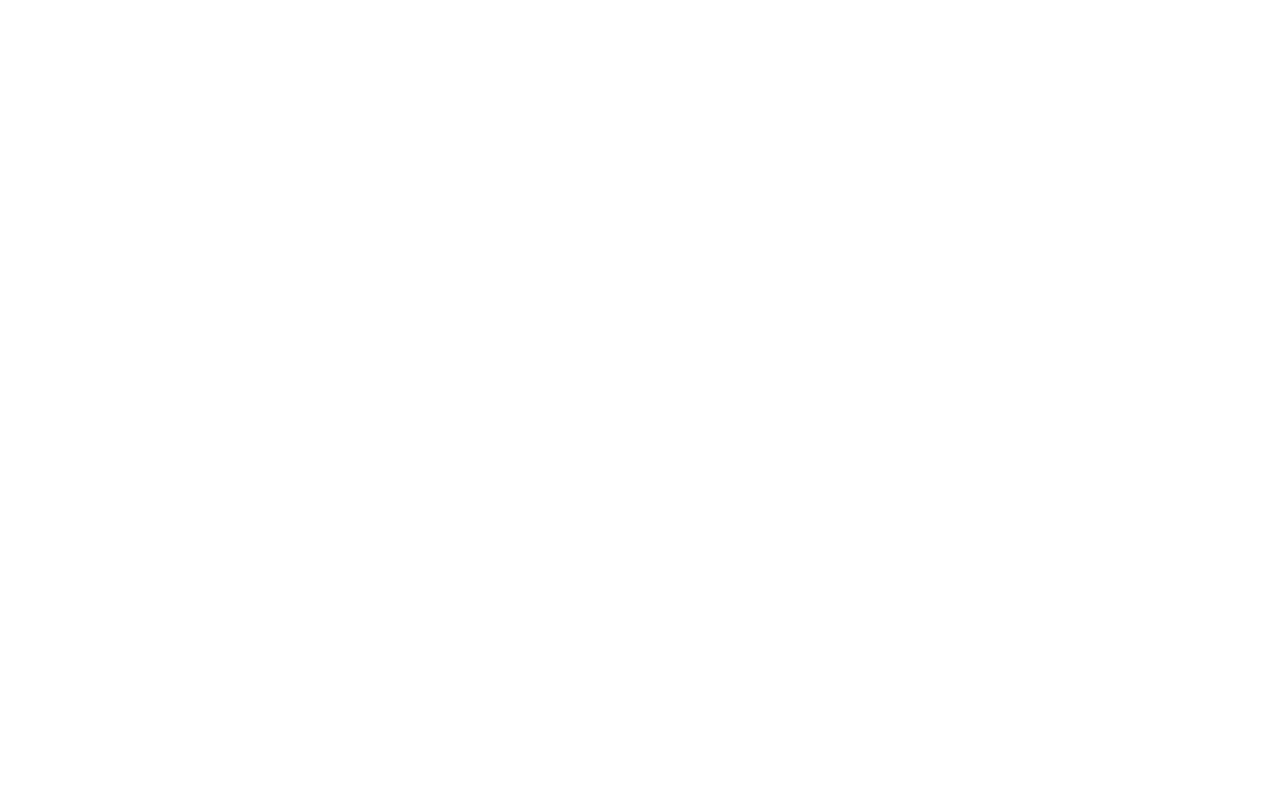
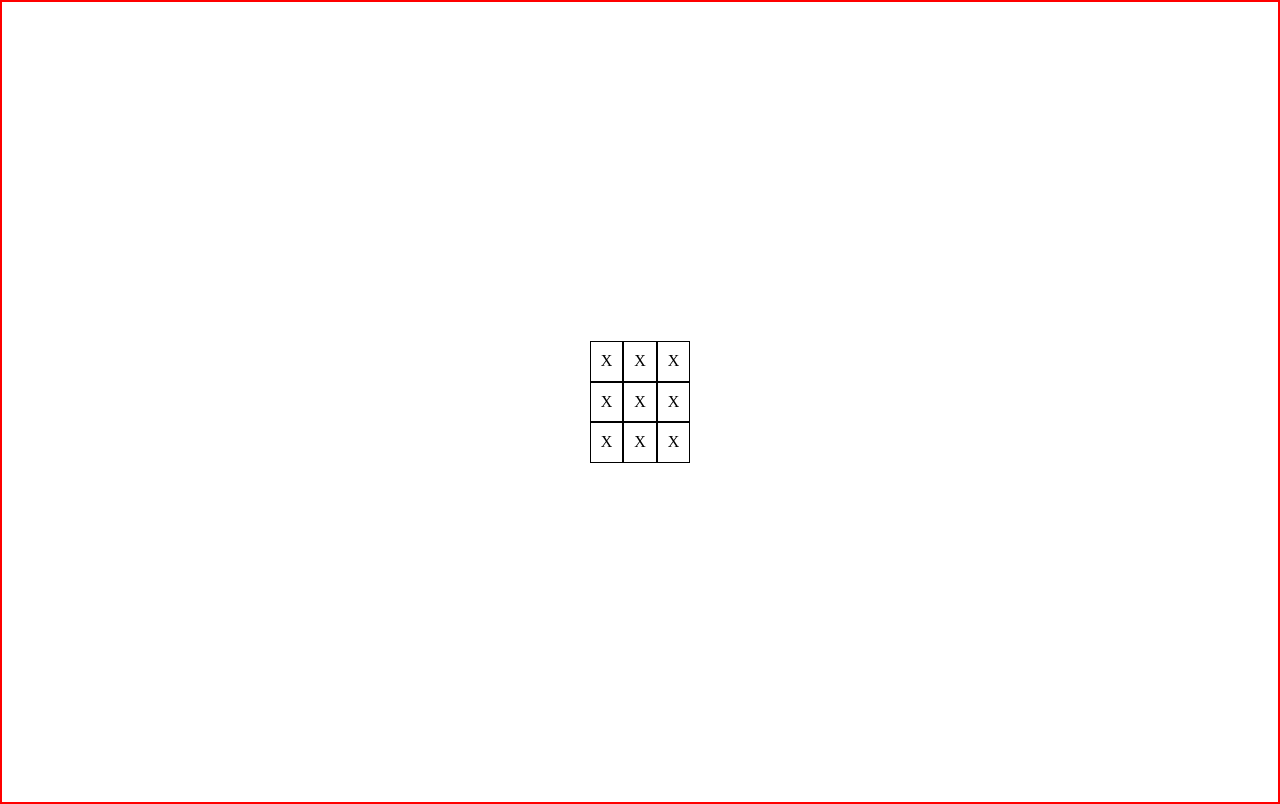
Before and after one commit to Liam-Coulson/odin-tic-tac-toe, a plain HTML site: page index.html in a window 1280 px wide. Drawn offline with Linux system fonts and the light colour scheme.

Commit message:
Setup tictactoe grid with basic styles and blank JS functs

```diff
--- a/index.html
+++ b/index.html
@@ -7,7 +7,25 @@
   <link rel="stylesheet" type="text/css" href="styles.css" />
 </head>
 <body>
-
+  <div class="container">
+    <div class="tic-tac-toe-container">
+      <div class="row">
+        <div class="space">X</div>
+        <div class="space">X</div>
+        <div class="space">X</div>
+      </div>
+      <div class="row">
+        <div class="space">X</div>
+        <div class="space">X</div>
+        <div class="space">X</div>
+      </div>
+      <div class="row">
+        <div class="space">X</div>
+        <div class="space">X</div>
+        <div class="space">X</div>
+      </div>
+    </div>
+  </div>
   <script src="script.js"></script>
 </body>
 </html>
--- a/script.js
+++ b/script.js
@@ -0,0 +1,23 @@
+// =====================================
+// =============== IIFEs ===============
+// =====================================
+
+const GameBoard = (
+  () => {
+    let gameBoard = [];
+  }
+)()
+
+const GameController = (
+  () => {
+
+  }
+)()
+
+// =====================================
+// ============= FACTORIES =============
+// =====================================
+
+const Player = () => {
+
+}
--- a/styles.css
+++ b/styles.css
@@ -351,3 +351,21 @@ template {
 /* ================================= */
 /* ============= MY CSS ============ */
 /* ================================= */
+
+.container {
+  display: flex;
+  flex-direction: column;
+  justify-content: center;
+  border: solid red 2px;
+  height: 100vh;
+}
+
+.row {
+  display: flex;
+  justify-content: center;
+}
+
+.space {
+  border: solid black 1px;
+  padding: 10px;
+}
```
